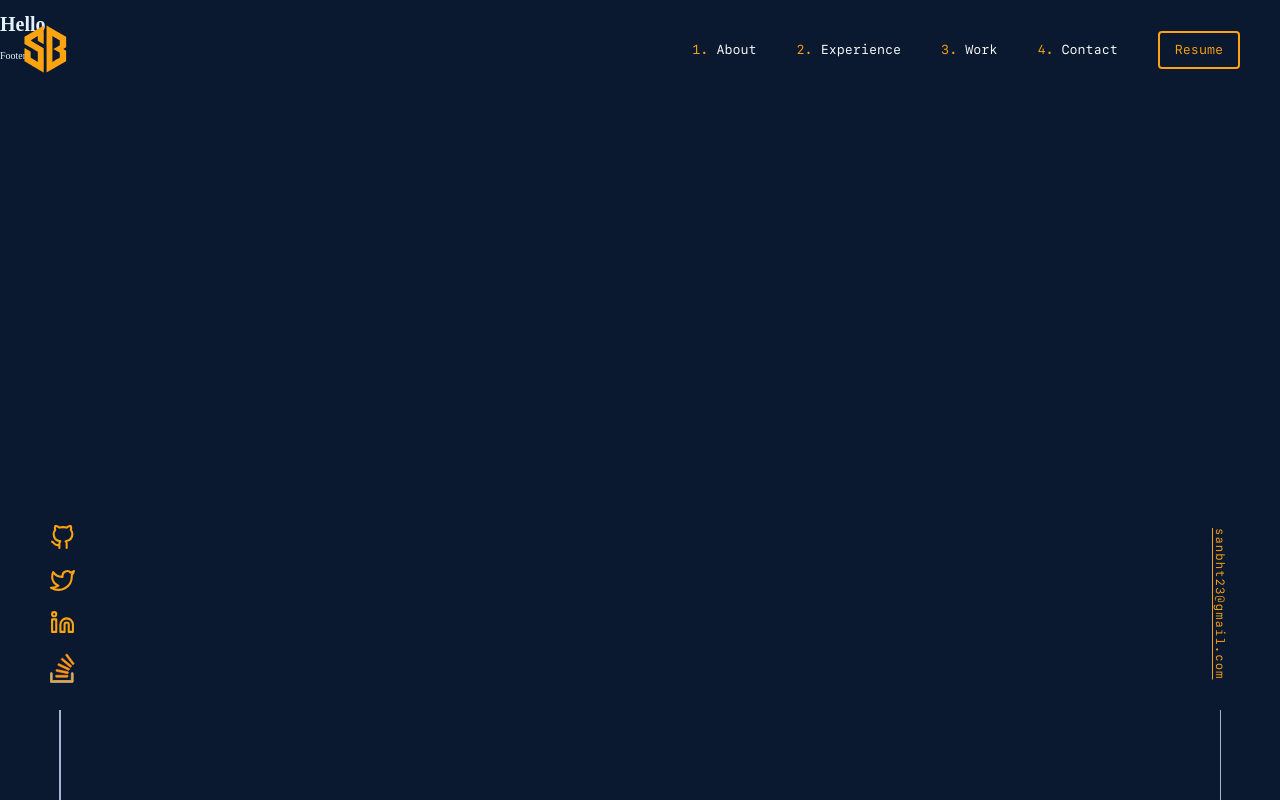
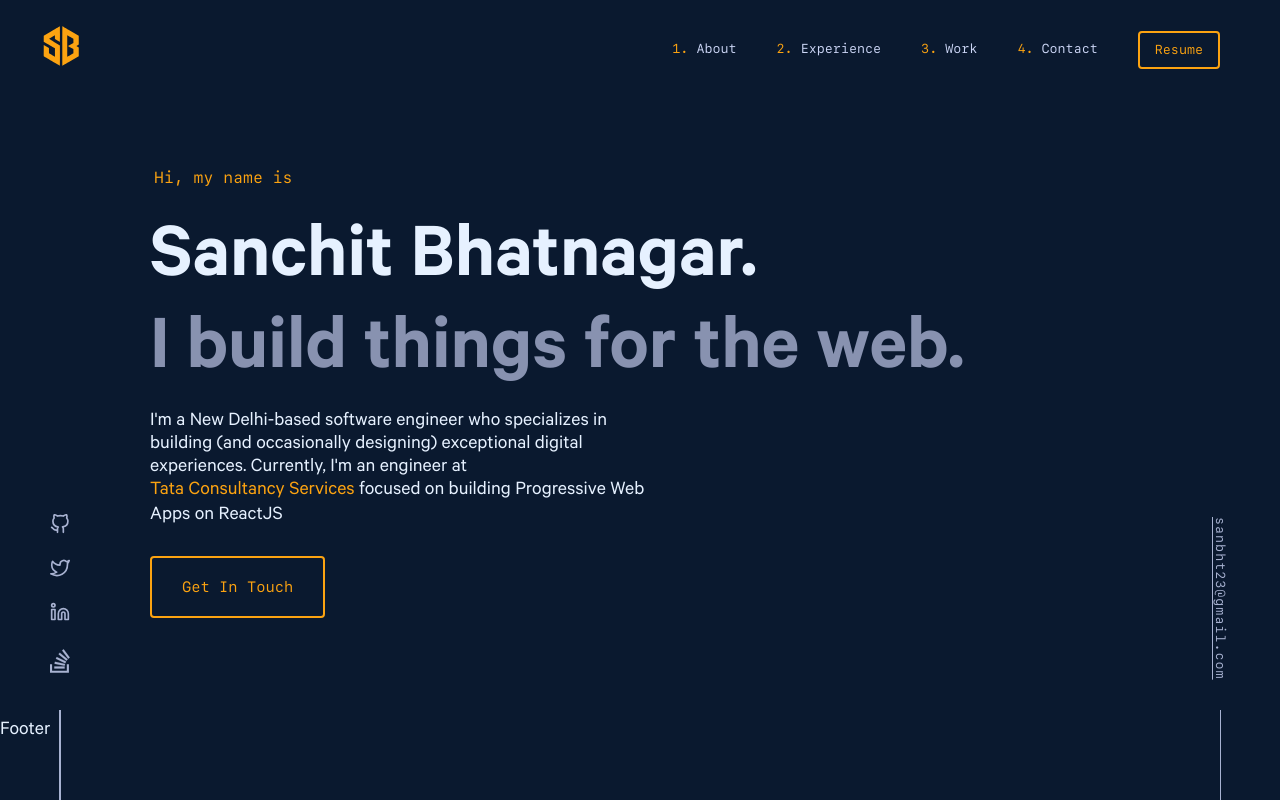
Before and after one commit to SanchitB23/portfolio-v1, a Gatsby site: page / in a window 1280 px wide. Built offline with nearby package versions, Linux system fonts and the light colour scheme; Gatsby itself is replaced by a stand-in of ours.

Commit message:
Added Hero Component

```diff
--- a/package.json
+++ b/package.json
@@ -46,5 +46,11 @@
     "@types/react-helmet": "^6.1.1",
     "@types/react-transition-group": "^4.4.1",
     "@types/styled-components": "^5.1.10"
+  },
+  "repository": {
+    "url": "https://github.com/SanchitB23/portfolio-v1"
+  },
+  "bugs": {
+    "url": "https://github.com/SanchitB23/portfolio-v1/issues"
   }
 }
--- a/src/components/containers/RootWrapper.js
+++ b/src/components/containers/RootWrapper.js
@@ -1,6 +1,7 @@
 import React from 'react'
 import '../../resources/styles/normalize.css'
 import GlobalStyles from "../../resources/styles/GlobalStyles";
+import '../../resources/sass/main.scss'
 
 
 export const wrapRootElement = ({element}) => {
--- a/src/components/layouts/Navbar/index.tsx
+++ b/src/components/layouts/Navbar/index.tsx
@@ -4,10 +4,6 @@ import IconLogo from "../../../resources/icons/Logo";
 import styled from "styled-components";
 import {navLinks} from "../../../config/constants";
 import {LayoutProps} from "../Interface";
-
-
-
-
 
 const renderNavLinks = () => {
     return navLinks.map((link, index) => {
@@ -51,13 +47,13 @@ const NavBarStyle = styled.nav`
   top: 0;
   left: 0;
   width: 100%;
-  padding: 1rem 2rem;
+  padding: 1rem 4rem;
   height: 10rem;
 
 
   svg {
-    height: 5rem;
-    width: 5rem;
+    height: 4.2rem;
+    width: 4.2rem;
     fill: var(--orange);
   }
 
@@ -71,7 +67,7 @@ const NavBarStyle = styled.nav`
       a:link {
         margin: 0 2rem;
         padding: 5px 0;
-        color: #fff;
+        color: var(--lightest-slate);
         text-decoration: none;
         border-bottom: 2px solid transparent;
         -webkit-transition: border-bottom 0.2s;
--- a/src/components/layouts/Sides/email.tsx
+++ b/src/components/layouts/Sides/email.tsx
@@ -24,14 +24,14 @@ const StyledLinkWrapper = styled.div`
     margin: 20px auto;
     padding: 10px;
     font-family: var(--font-mono);
-    font-size: var(--fz-xxs);
+    font-size: 1.3rem;
     line-height: var(--fz-lg);
     letter-spacing: 0.1rem;
     writing-mode: vertical-rl;
-    color: var(--orange);
-
+    color: var(--light-slate);
     &:hover,
     &:focus {
+      color: var(--orange);
       transform: translateY(-3px);
     }
   }
--- a/src/components/layouts/Sides/social.tsx
+++ b/src/components/layouts/Sides/social.tsx
@@ -30,12 +30,20 @@ const StyledSocial = styled.ul`
 
     :last-child a svg {
       height: 3rem;
-      fill: var(--orange);
       stroke: transparent;
+      fill: var(--light-slate);
     }
 
     :hover {
       transform: translateY(-3px);
+
+      a svg {
+        stroke: var(--orange);
+      }
+
+      :last-child a svg {
+        fill: var(--orange);
+      }
     }
 
     a {
@@ -43,9 +51,9 @@ const StyledSocial = styled.ul`
       margin-bottom: 2rem;
 
       svg {
-        height: 2.5rem;
-        width: 2.5rem;
-        stroke: var(--orange);
+        height: 2rem;
+        width: 2rem;
+        stroke: var(--light-slate);
       }
     }
   }
--- /dev/null
+++ b/src/components/views/Hero.tsx
@@ -0,0 +1,146 @@
+import React, {useEffect, useState} from 'react';
+import styled from "styled-components";
+import {CSSTransition, TransitionGroup} from 'react-transition-group';
+import {email} from "../../config/constants";
+import {loaderDelay, navDelay} from "../../config/utils";
+import {usePrefersReducedMotion} from "../../config/hooks";
+
+
+const one = <h1>Hi, my name is</h1>;
+const two = <h2 className="big-heading">Sanchit Bhatnagar.</h2>;
+const three = <h3 className="big-heading">I build things for the web.</h3>;
+const four = (
+    <p>
+        I'm a New Delhi-based software engineer who specializes in building (and occasionally designing)
+        exceptional digital experiences. Currently, I'm an engineer at{' '}
+        <a href="/" target="_blank" rel="noreferrer">
+            Tata Consultancy Services
+        </a>{' '}
+        focused on building Progressive Web Apps on ReactJS
+    </p>
+);
+const five = (
+    <a href={`mailto:${email}`} className="email-link">
+        Get In Touch
+    </a>
+);
+
+const items = [one, two, three, four, five];
+
+
+const Hero = () => {
+    const [isMounted, setIsMounted] = useState(false);
+    const prefersReducedMotion = usePrefersReducedMotion();
+
+    useEffect(() => {
+        if (prefersReducedMotion) {
+            return;
+        }
+
+        const timeout = setTimeout(() => setIsMounted(true), navDelay);
+        return () => clearTimeout(timeout);
+    }, []);
+
+    return (
+        <Wrapper>
+            {prefersReducedMotion ? (
+                <>
+                    {items.map((item, i) => (
+                        <div key={i}>{item}</div>
+                    ))}
+                </>
+            ) : (
+                <TransitionGroup component={null}>
+                    {isMounted &&
+                    items.map((item, i) => (
+                        <CSSTransition key={i} classNames="fadeup" timeout={loaderDelay}>
+                            <div style={{transitionDelay: `${i + 1}00ms`}}>{item}</div>
+                        </CSSTransition>
+                    ))}
+                </TransitionGroup>
+            )}
+        </Wrapper>
+    );
+};
+
+const Wrapper = styled.header`
+  display: flex;
+  justify-content: center;
+  flex-direction: column;
+  align-items: flex-start;
+  min-height: 90vh;
+  padding: 0;
+
+  @media (max-width: 480px) and (min-height: 700px) {
+    padding-bottom: 10vh;
+  }
+
+  h1 {
+    margin: 0 0 30px 4px;
+    color: var(--orange);
+    font-family: var(--font-mono);
+    font-size: clamp(var(--fz-sm), 5vw, var(--fz-md));
+    font-weight: 400;
+
+    @media (max-width: 480px) {
+      margin: 0 0 20px 2px;
+    }
+  }
+
+  h3 {
+    margin-top: 10px;
+    color: var(--slate);
+    line-height: 0.9;
+  }
+
+  p {
+    margin: 20px 0 0;
+    max-width: 500px;
+
+    a {
+      display: inline-block;
+      text-decoration: none;
+      text-decoration-skip-ink: auto;
+      position: relative;
+      transition: var(--transition);
+      color: var(--orange);
+
+      &:after {
+        content: '';
+        display: block;
+        width: 0;
+        height: 2px;
+        position: relative;
+        bottom: 0.5rem;
+        background-color: var(--orange);
+        transition: var(--transition);
+        opacity: 0.5;
+      }
+
+      :hover:after {
+        width: 100%;
+        left: 0;
+        background: var(--orange);
+      }
+
+      &[target='_blank'] {
+        cursor: help;
+      }
+    }
+  }
+
+  .email-link {
+    position: relative;
+    top: 5rem;
+    font-size: 1.5rem;
+    font-family: var(--font-mono);
+    border: 2px solid var(--orange);
+    border-radius: 4px;
+    text-align: center;
+    padding: 2rem 3rem;
+    text-decoration: none;
+    color: var(--orange);
+  }
+`;
+
+export default Hero;
--- a/src/pages/index.js
+++ /dev/null
@@ -1,13 +0,0 @@
-import * as React from "react"
-import Layout from "../components/layouts";
-
-// markup
-const IndexPage = () => {
-  return (
-      <Layout>
-        <h1>Hello</h1>
-      </Layout>
-  )
-}
-
-export default IndexPage
--- /dev/null
+++ b/src/pages/index.tsx
@@ -0,0 +1,21 @@
+import * as React from "react"
+import Layout from "../components/layouts";
+import Hero from "../components/views/Hero";
+import styled from "styled-components";
+
+// markup
+const LandingPage = () => {
+  return (
+      <Layout>
+        <MainWrapper>
+          <Hero/>
+        </MainWrapper>
+      </Layout>
+  )
+}
+
+const MainWrapper = styled.main`
+  padding: 0 15rem;
+`
+
+export default LandingPage
--- a/src/resources/icons/stackOverflow.tsx
+++ b/src/resources/icons/stackOverflow.tsx
@@ -2,15 +2,12 @@ import React from 'react';
 
 const StackOverflow = () => {
     return (
-        <svg width="105" height="124" viewBox="0 0 105 124" fill="none" xmlns="http://www.w3.org/2000/svg">
+        <svg width="100" height="118" viewBox="0 0 100 118" fill="none" xmlns="http://www.w3.org/2000/svg">
+            <path d="M84.072 107.351V75.8H94.588V117.869H0V75.8H10.516V107.351H84.072Z" fill="#A8B2D1"/>
             <path
-                d="M91 81.5H96C96.8284 81.5 97.5 82.1716 97.5 83V121C97.5 121.828 96.8284 122.5 96 122.5H3C2.17157 122.5 1.5 121.828 1.5 121V83C1.5 82.1716 2.17157 81.5 3 81.5H8C8.82843 81.5 9.5 82.1716 9.5 83V110C9.5 112.485 11.5147 114.5 14 114.5H85C87.4853 114.5 89.5 112.485 89.5 110V83C89.5 82.1716 90.1716 81.5 91 81.5Z"
-                stroke="#BBBBBB" strokeWidth="3"/>
-            <path
-                d="M74.3858 86.0001L26.2323 75.8791C25.4216 75.7087 24.9025 74.9134 25.0729 74.1027L26.1097 69.1696C26.2801 68.3589 27.0755 67.8398 27.8863 68.0103L76.0394 78.1356C76.8501 78.3061 77.3691 79.1014 77.1987 79.9121L76.1623 84.8408C75.9918 85.6515 75.1965 86.1705 74.3858 86.0001ZM78.0968 71.5427L33.4896 50.7678C32.7386 50.418 32.4134 49.5257 32.7631 48.7748L34.8912 44.2049C35.2409 43.4539 36.1332 43.1286 36.8842 43.4784L81.492 64.2532C82.243 64.6029 82.5682 65.4953 82.2184 66.2463L80.0898 70.8163C79.74 71.5672 78.8477 71.8925 78.0968 71.5427ZM85.0675 58.5666L47.2503 27.0752C46.6136 26.5451 46.5274 25.5992 47.0576 24.9626L50.2838 21.0889C50.8139 20.4524 51.7596 20.3661 52.3962 20.8962L90.2136 52.3869C90.8502 52.917 90.9365 53.8629 90.4064 54.4995L87.18 58.3738C86.6498 59.0104 85.704 59.0967 85.0675 58.5666ZM65.8142 6.19521L69.8598 3.18607C70.5246 2.69164 71.4643 2.82973 71.9587 3.49448L101.326 42.9809C101.82 43.6456 101.682 44.5853 101.017 45.0797L96.9719 48.0882C96.3072 48.5825 95.3676 48.4444 94.8732 47.7797L65.5058 8.29396C65.0114 7.62924 65.1495 6.68961 65.8142 6.19521ZM74 100.5H25C24.1716 100.5 23.5 99.8284 23.5 99V94C23.5 93.1716 24.1716 92.5 25 92.5H74C74.8284 92.5 75.5 93.1716 75.5 94V99C75.5 99.8284 74.8284 100.5 74 100.5Z"
-                stroke="#F58025" strokeWidth="3"/>
+                d="M73.1605 83.1208L22.6812 72.5115L24.6385 63.1982L75.1179 73.8075L73.1605 83.1208ZM76.3209 69.7937L29.5614 48.0168L33.5792 39.3903L80.3386 61.1672L76.3209 69.7937ZM82.4288 57.8198L42.7922 24.8098L48.8822 17.4972L88.5188 50.5072L82.4288 57.8198ZM91.2168 47.7674L60.4326 6.37879L68.0682 0.699595L98.8524 42.0882L91.2168 47.7674ZM73.126 86.816V96.333H21.544V86.816H73.126Z"
+                stroke="#A8B2D1"/>
         </svg>
-
     );
 };
 
--- /dev/null
+++ b/src/resources/sass/_animations.scss
@@ -0,0 +1,46 @@
+// https://reactcommunity.org/react-transition-group/css-transition
+
+/* Fade up */
+.fadeup-enter {
+  opacity: 0.01;
+  transform: translateY(20px);
+  transition: opacity 300ms var(--easing), transform 300ms var(--easing);
+}
+
+.fadeup-enter-active {
+  opacity: 1;
+  transform: translateY(0px);
+  transition: opacity 300ms var(--easing), transform 300ms var(--easing);
+}
+
+/* Fade down */
+.fadedown-enter {
+  opacity: 0.01;
+  transform: translateY(-20px);
+  transition: opacity 300ms var(--easing), transform 300ms var(--easing);
+}
+
+.fadedown-enter-active {
+  opacity: 1;
+  transform: translateY(0px);
+  transition: opacity 300ms var(--easing), transform 300ms var(--easing);
+}
+
+/* Fade */
+.fade-enter {
+  opacity: 0;
+}
+
+.fade-enter-active {
+  opacity: 1;
+  transition: opacity 300ms var(--easing);
+}
+
+.fade-exit {
+  opacity: 1;
+}
+
+.fade-exit-active {
+  opacity: 0;
+  transition: opacity 300ms var(--easing);
+}
--- /dev/null
+++ b/src/resources/sass/_base.scss
@@ -0,0 +1,23 @@
+section {
+  margin: 0 auto;
+  padding: 10rem 0;
+  max-width: 100rem;
+
+  @media (max-width: 768px) {
+    padding: 8rem 0;
+  }
+
+  @media (max-width: 480px) {
+    padding: 6rem 0;
+  }
+}
+
+.big-heading {
+  margin: 0;
+  font-size: clamp(4rem, 8vw, 8rem);
+}
+
+.medium-heading {
+  margin: 0;
+  font-size: clamp(4rem, 8vw, 6rem);
+}
--- /dev/null
+++ b/src/resources/sass/main.scss
@@ -0,0 +1,2 @@
+@import "base";
+@import "animations";
--- a/src/resources/styles/GlobalStyles.ts
+++ b/src/resources/styles/GlobalStyles.ts
@@ -26,6 +26,8 @@ export default createGlobalStyle`
     background-color: var(--navy);
     box-sizing: border-box;
     color: var(--white);
-
+    font-weight: 300;
+    font-size: 2rem;
+    font-family: var(--font-sans);
   }
 `
--- a/src/resources/styles/cssVariables.ts
+++ b/src/resources/styles/cssVariables.ts
@@ -19,21 +19,21 @@ const variables = css`
     --font-sans: 'Calibre', 'San Francisco', 'SF Pro Text', -apple-system, system-ui, sans-serif;
     --font-mono: 'SF Mono', 'Fira Code', 'Fira Mono', 'Roboto Mono', monospace;
 
-    --fz-xxs: 12px;
-    --fz-xs: 13px;
-    --fz-sm: 14px;
-    --fz-md: 16px;
-    --fz-lg: 18px;
-    --fz-xl: 20px;
-    --fz-xxl: 22px;
-    --fz-heading: 32px;
+    --fz-xxs: 1.2rem;
+    --fz-xs: 1.3rem;
+    --fz-sm: 1.4rem;
+    --fz-md: 1.6rem;
+    --fz-lg: 1.8rem;
+    --fz-xl: 2rem;
+    --fz-xxl: 2.2rem;
+    --fz-heading: 3.2rem;
 
-    --border-radius: 4px;
-    --nav-height: 100px;
-    --nav-scroll-height: 70px;
+    --border-radius: .4rem;
+    --nav-height: 10rem;
+    --nav-scroll-height: 7rem;
 
-    --tab-height: 42px;
-    --tab-width: 120px;
+    --tab-height: 4.2rem;
+    --tab-width: 12rem;
 
     --easing: cubic-bezier(0.645, 0.045, 0.355, 1);
     --transition: all 0.25s cubic-bezier(0.645, 0.045, 0.355, 1);
```
Also changed, not shown: README.md, src/resources/images/svg/logo-stackoverflow.svg.
